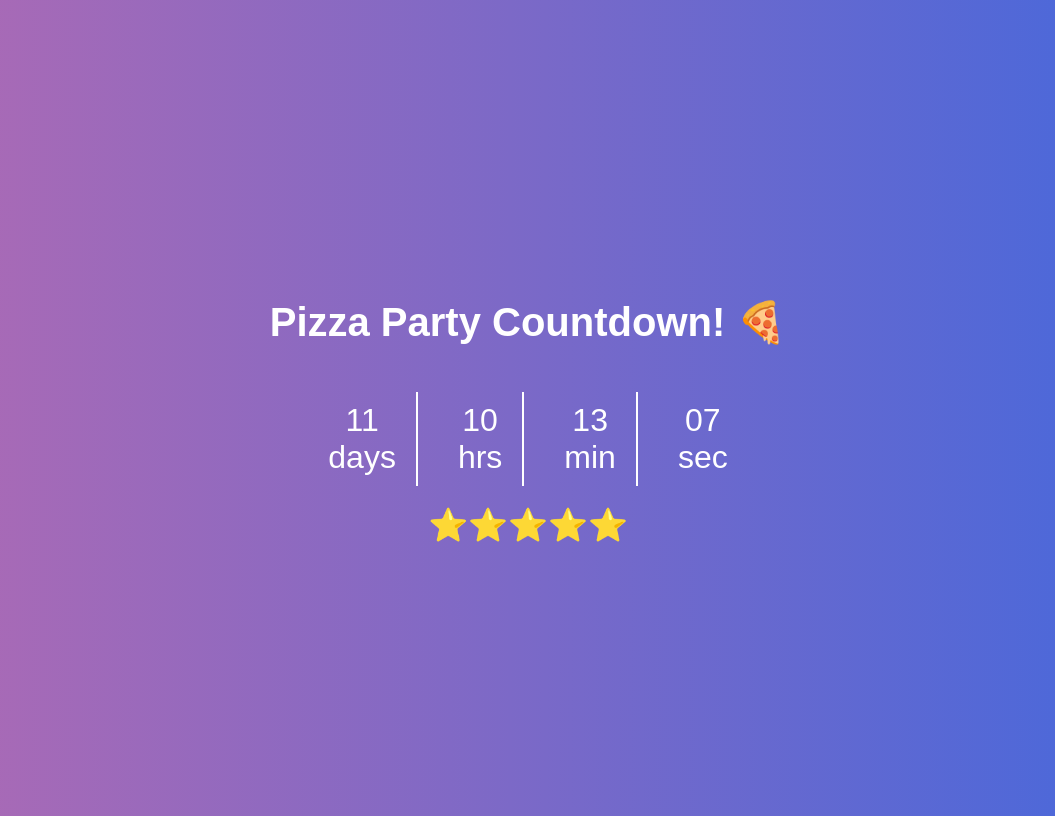
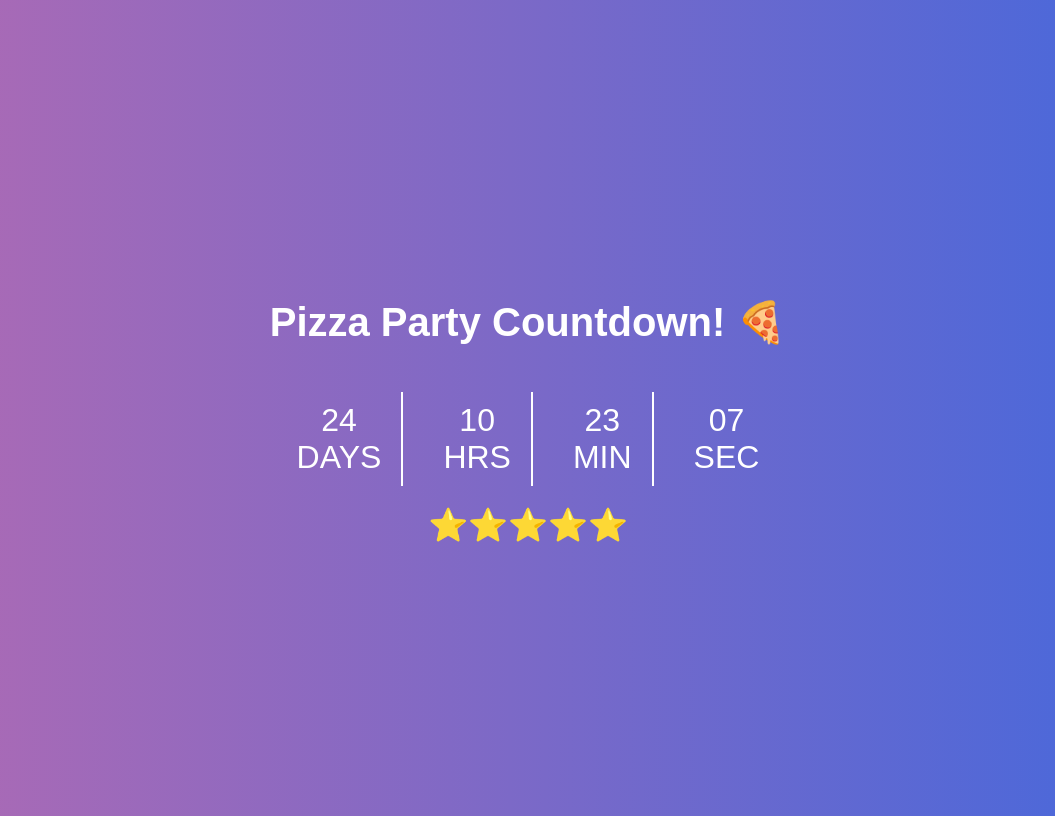
Before and after one commit to skydlink/PizzaParty, a plain HTML site: page index.html in a window 1280 px wide. Shown: the whole page, without its empty margins (112-1167 px from the left). Drawn offline with Linux system fonts and the light colour scheme.

Commit message:
Update index.html

```diff
--- a/index.html
+++ b/index.html
@@ -44,16 +44,16 @@
 <body>
     <h1>Pizza Party Countdown! 🍕</h1>
     <div class="countdown">
-        <div class="time"><span id="days">00</span>days</div>
-        <div class="time"><span id="hours">00</span>hrs</div>
-        <div class="time"><span id="minutes">00</span>min</div>
-        <div class="time"><span id="seconds">00</span>sec</div>
+        <div class="time"><span id="days">00</span>DAYS</div>
+        <div class="time"><span id="hours">00</span>HRS</div>
+        <div class="time"><span id="minutes">00</span>MIN</div>
+        <div class="time"><span id="seconds">00</span>SEC</div>
     </div>
     <div class="stars">⭐⭐⭐⭐⭐</div>
 
     <script>
         function updateCountdown() {
-            const partyDate = new Date("2025-03-15T12:00:00").getTime();
+            const partyDate = new Date("2025-03-28T12:10:00").getTime();
             const now = new Date().getTime();
             const diff = partyDate - now;
 
```
